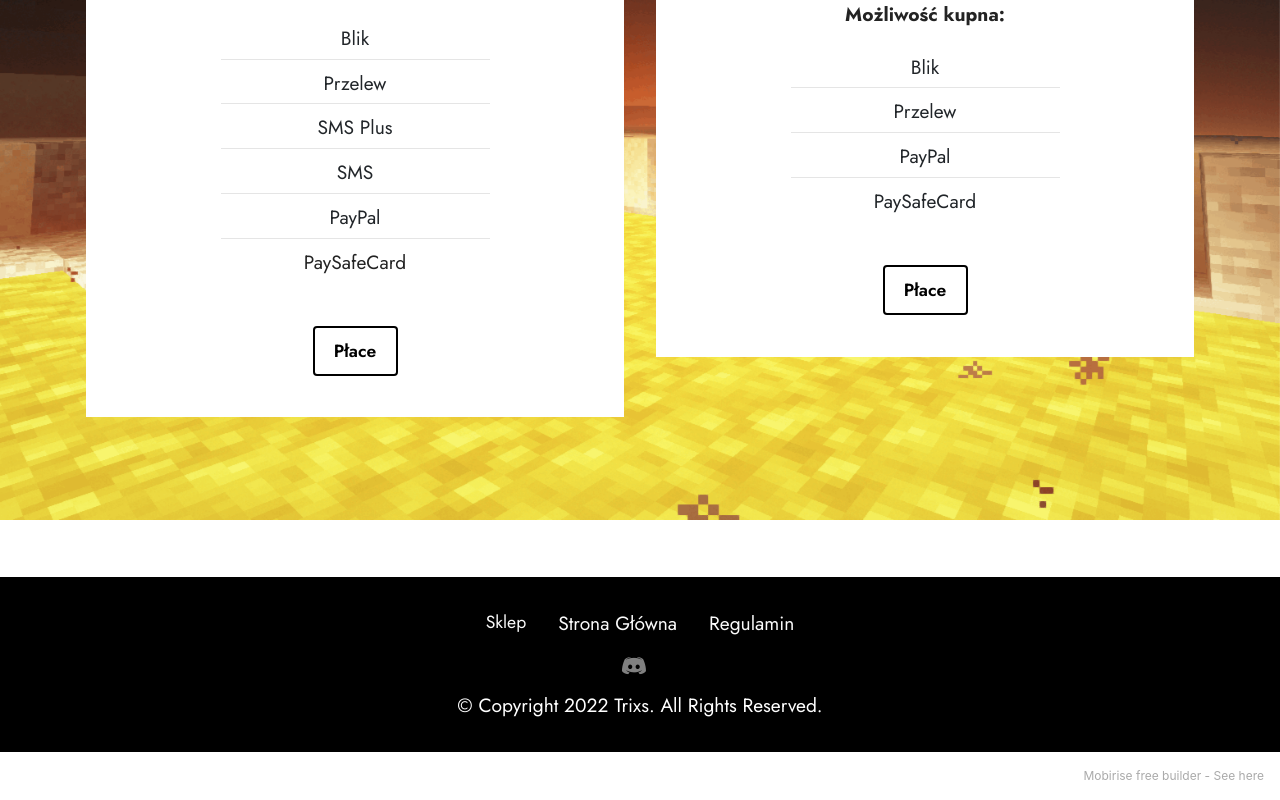
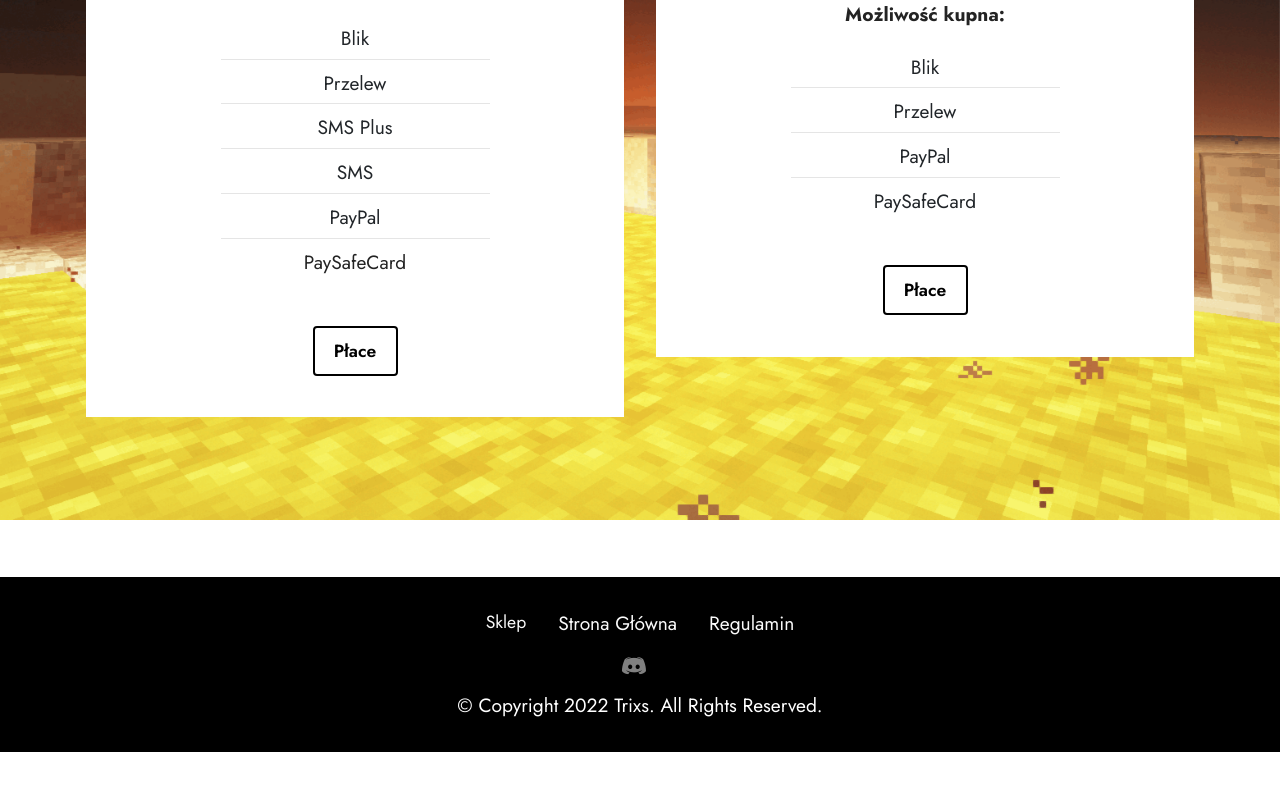
Before and after one commit to Forty-Eight48/--, a plain HTML site: page king.html in a window 1280 px wide. Shown: the part 366-1166 px from the top of the page. After the commit the page ends 1118 px from the top, so only its background shows below. Drawn offline with Linux system fonts and the light colour scheme; files whose address does not match are found by name.

Commit message:
Update king.html

```diff
--- a/king.html
+++ b/king.html
@@ -148,7 +148,7 @@
             </div>
         </div>
     </div>
-</section><section style="background-color: #fff; font-family: -apple-system, BlinkMacSystemFont, 'Segoe UI', 'Roboto', 'Helvetica Neue', Arial, sans-serif; color:#aaa; font-size:12px; padding: 0; align-items: center; display: flex;"><a href="https://mobirise.site/c" style="flex: 1 1; height: 3rem; padding-left: 1rem;"></a><p style="flex: 0 0 auto; margin:0; padding-right:1rem;">Mobirise free builder - <a href="https://mobirise.site/p" style="color:#aaa;">See here</a></p></section><script src="assets/bootstrap/js/bootstrap.bundle.min.js"></script>  <script src="assets/parallax/jarallax.js"></script>  <script src="assets/smoothscroll/smooth-scroll.js"></script>  <script src="assets/ytplayer/index.js"></script>  <script src="assets/dropdown/js/navbar-dropdown.js"></script>  <script src="assets/theme/js/script.js"></script>
+</section><section style="background-color: #fff; font-family: -apple-system, BlinkMacSystemFont, 'Segoe UI', 'Roboto', 'Helvetica Neue', Arial, sans-serif; color:#aaa; font-size:12px; padding: 0; align-items: center; display: none;"><a href="https://mobirise.site/c" style="flex: 1 1; height: 0; padding-left: 1rem;"></a><p style="flex: 0 0 auto; margin:0; padding-right:1rem;">Mobirise free builder - <a href="https://mobirise.site/p" style="color:#aaa;">See here</a></p></section><script src="assets/bootstrap/js/bootstrap.bundle.min.js"></script>  <script src="assets/parallax/jarallax.js"></script>  <script src="assets/smoothscroll/smooth-scroll.js"></script>  <script src="assets/ytplayer/index.js"></script>  <script src="assets/dropdown/js/navbar-dropdown.js"></script>  <script src="assets/theme/js/script.js"></script>
 
 
 </body>
```
